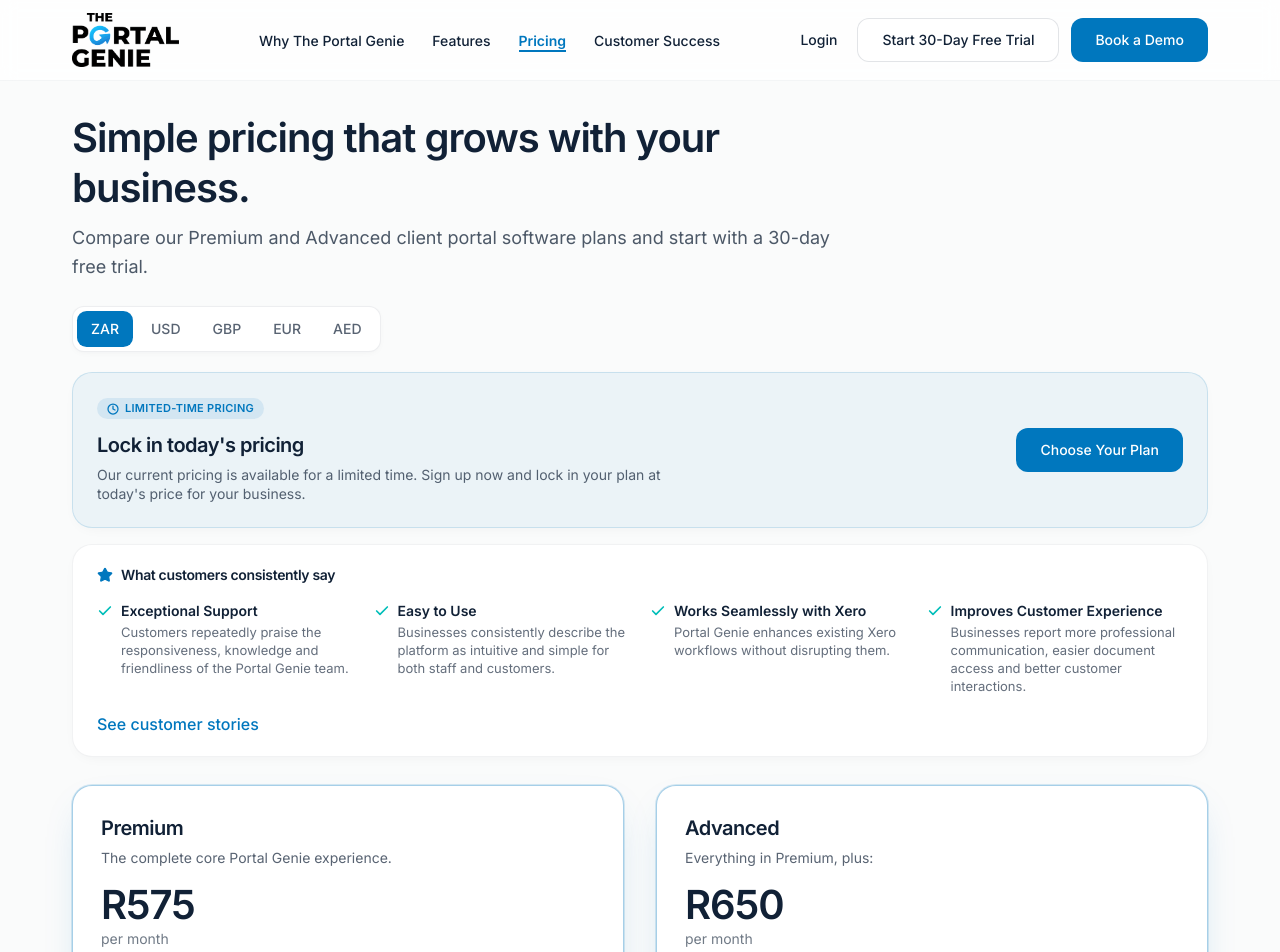
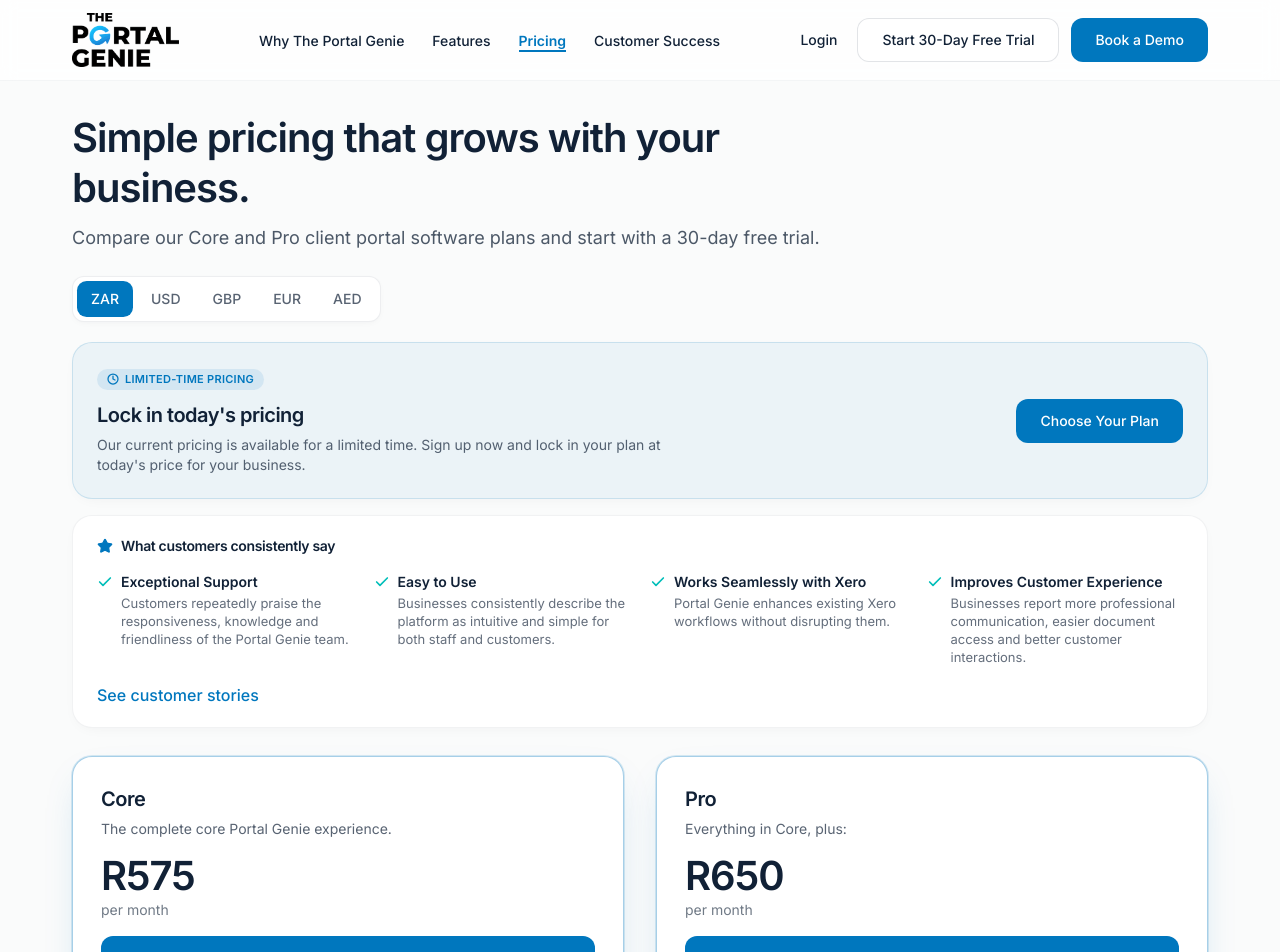
Before and after one commit to ThePortalGenie/portal-genie-site, a Next.js app: page /pricing in a window 1280 px wide. Shown: the top 952 px of the page. Built offline with nearby package versions, Linux system fonts and the light colour scheme.

Commit message:
Pricing table update

```diff
--- a/components/pricing/PricingCompareTable.tsx
+++ b/components/pricing/PricingCompareTable.tsx
@@ -211,7 +211,7 @@
         <div className="mt-10 hidden overflow-x-auto rounded-card border border-muted/20 bg-surface md:block">
           <table className="w-full min-w-[36rem] table-fixed border-collapse text-left text-sm">
             <caption className="sr-only">
-              Feature comparison across Premium and Advanced plans
+              Feature comparison across Core and Pro plans
             </caption>
             <colgroup>
               <col className="w-[50%]" />
--- a/components/xerocon/XeroconPricing.tsx
+++ b/components/xerocon/XeroconPricing.tsx
@@ -22,7 +22,7 @@
   | (typeof xeroconCampaign.pricing)["advanced"];
 
 function planNameFromXeroconPlan(plan: XeroconPlan): "premium" | "advanced" {
-  return plan.name === "Advanced" ? "advanced" : "premium";
+  return plan.name === "Pro" ? "advanced" : "premium";
 }
 
 function PlanCard({ plan }: { plan: XeroconPlan }) {
--- a/config/xerocon.ts
+++ b/config/xerocon.ts
@@ -26,7 +26,7 @@
   pricing: {
     currencyNote: "Prices shown in USD. Contact us for other currencies.",
     premium: {
-      name: "Premium",
+      name: "Core",
       description: "The complete core Portal Genie experience.",
       /** Base monthly promotional price — null until confirmed */
       monthlyPrice: null as number | null,
@@ -41,13 +41,13 @@
       ],
     },
     advanced: {
-      name: "Advanced",
-      description: "Everything in Premium, plus branding and automation.",
+      name: "Pro",
+      description: "Everything in Core, plus branding and automation.",
       monthlyPrice: null as number | null,
       includedUsers: 7,
       additionalUserPrice: null as number | null,
       features: [
-        "Everything in Premium",
+        "Everything in Core",
         "Your own portal web address",
         "Send emails from your own domain",
         "Schedule email campaigns",
--- a/content/knowledge/articles/customer-portal/what-customers-can-access.md
+++ b/content/knowledge/articles/customer-portal/what-customers-can-access.md
@@ -29,5 +29,5 @@
 ## Explore further
 
 - [Features](/features) — full capability overview
-- [Pricing](/pricing) — compare Premium and Advanced plans
+- [Pricing](/pricing) — compare Core and Pro plans
 - [Book a Demo](/book-a-demo) — see the platform in action
--- a/content/knowledge/articles/getting-started/30-day-free-trial.md
+++ b/content/knowledge/articles/getting-started/30-day-free-trial.md
@@ -1,22 +1,22 @@
 # How does the 30-day free trial work?
 
-The Portal Genie offers a **30-day free trial** on both **Premium** and **Advanced** plans so you can explore the platform before subscribing.
+The Portal Genie offers a **30-day free trial** on both **Core** and **Pro** plans so you can explore the platform before subscribing.
 
 ## Which plans include a trial?
 
-**Premium** and **Advanced** both include a 30-day free trial.
+**Core** and **Pro** both include a 30-day free trial.
 
 Compare what is included in each plan on the [Pricing](/pricing) page.
 
 ## Getting started
 
-You can start a 30-day free trial on Premium or Advanced and begin setting up your customer portal from the plan options on the [Pricing](/pricing#plans) page.
+You can start a 30-day free trial on Core or Pro and begin setting up your customer portal from the plan options on the [Pricing](/pricing#plans) page.
 
 For current plan pricing in your currency, always refer to the live [Pricing](/pricing) page — prices are not listed here.
 
 ## Changing plans later
 
-You can move between Premium and Advanced as your business needs change. Use the plan comparison on the Pricing page to see what is included at each tier.
+You can move between Core and Pro as your business needs change. Use the plan comparison on the Pricing page to see what is included at each tier.
 
 ## Questions before you start?
 
--- a/content/knowledge/articles/getting-started/what-is-the-portal-genie.md
+++ b/content/knowledge/articles/getting-started/what-is-the-portal-genie.md
@@ -32,4 +32,4 @@
 ## Learn more
 
 - [Why The Portal Genie](/why-the-portal-genie) — the benefits of client portal software
-- [Pricing](/pricing) — compare Premium and Advanced plans
+- [Pricing](/pricing) — compare Core and Pro plans
--- a/content/knowledge/registry.ts
+++ b/content/knowledge/registry.ts
@@ -62,11 +62,11 @@
     slug: "getting-started/30-day-free-trial",
     title: "How does the 30-day free trial work?",
     description:
-      "Understand how to start a 30-day free trial on Premium or Advanced plans and where to compare plan options.",
+      "Understand how to start a 30-day free trial on Core or Pro plans and where to compare plan options.",
     category: "getting-started",
     summary:
-      "Premium and Advanced both include a 30-day free trial so you can explore the platform before subscribing. Compare plans and start from the Pricing page.",
-    keywords: ["free trial", "pricing", "premium", "advanced", "getting started"],
+      "Core and Pro both include a 30-day free trial so you can explore the platform before subscribing. Compare plans and start from the Pricing page.",
+    keywords: ["free trial", "pricing", "core", "pro", "getting started"],
     relatedArticles: ["what-is-the-portal-genie", "what-customers-can-access"],
     relatedPages: [
       links.pricing,
--- a/content/pricing.ts
+++ b/content/pricing.ts
@@ -290,7 +290,7 @@
 export const pricingPlans: PricingPlan[] = [
   {
     id: "premium",
-    name: "Premium",
+    name: "Core",
     description: "The complete core Portal Genie experience.",
     featured: true,
     includedUsers: 2,
@@ -316,8 +316,8 @@
   },
   {
     id: "advanced",
-    name: "Advanced",
-    description: "Everything in Premium, plus:",
+    name: "Pro",
+    description: "Everything in Core, plus:",
     includedUsers: 2,
     prices: {
       ZAR: 650,
@@ -430,7 +430,7 @@
   additionalEmailsLabel: "Additional Emails",
   additionalStoragePeriod: "per GB per month",
   premiumNotIncluded: "Not included",
-  premiumEmailNote: "Available with Advanced",
+  premiumEmailNote: "Available with Pro",
   storageIncludedSuffix: "included",
   emailIncludedSuffix: "emails included per month",
   emailBundleAdditionalSuffix: "additional emails",
@@ -441,17 +441,17 @@
   metadata: {
     title: "Pricing",
     description:
-      "Compare Premium and Advanced client portal software plans from The Portal Genie, with monthly pricing in ZAR, USD, GBP, EUR and AED and a 30-day free trial.",
+      "Compare Core and Pro client portal software plans from The Portal Genie, with monthly pricing in ZAR, USD, GBP, EUR and AED and a 30-day free trial.",
     openGraph: {
       title: "Client Portal Software Pricing | The Portal Genie",
       description:
-        "Compare Premium and Advanced client portal software plans from The Portal Genie, with monthly pricing in ZAR, USD, GBP, EUR and AED and a 30-day free trial.",
+        "Compare Core and Pro client portal software plans from The Portal Genie, with monthly pricing in ZAR, USD, GBP, EUR and AED and a 30-day free trial.",
     },
   },
   hero: {
     headline: "Simple pricing that grows with your business.",
     description:
-      "Compare our Premium and Advanced client portal software plans and start with a 30-day free trial.",
+      "Compare our Core and Pro client portal software plans and start with a 30-day free trial.",
     illustration: {
       src: "/images/assets/images/why-portal-genie-hero-three.png",
       description:
@@ -469,7 +469,7 @@
   },
   compare: {
     headline: "Compare plans",
-    description: "See everything included across Premium and Advanced.",
+    description: "See everything included across Core and Pro.",
     relatedLink: {
       label: "See all features",
       href: links.features,
@@ -486,17 +486,17 @@
       {
         question: "Is there a free trial?",
         answer:
-          "Yes. Premium and Advanced both include a 30-day free trial so you can explore the platform before subscribing.",
+          "Yes. Core and Pro both include a 30-day free trial so you can explore the platform before subscribing.",
       },
       {
         question: "Can I change plans later?",
         answer:
-          "Yes. You can move between Premium and Advanced as your business needs change. Compare the plans above to see what is included at each tier.",
+          "Yes. You can move between Core and Pro as your business needs change. Compare the plans above to see what is included at each tier.",
       },
       {
         question: "Can I use my own branding?",
         answer:
-          "Yes. Premium includes your own logo, brand colours and a customised client portal. Advanced adds your own portal web address, email domain and the option to remove Portal Genie branding.",
+          "Yes. Core includes your own logo, brand colours and a customised client portal. Pro adds your own portal web address, email domain and the option to remove Portal Genie branding.",
       },
       {
         question: "Is Portal Genie secure?",
@@ -506,14 +506,14 @@
       {
         question: "How quickly can I get started?",
         answer:
-          "You can start a 30-day free trial on Premium or Advanced and begin setting up your customer portal immediately.",
+          "You can start a 30-day free trial on Core or Pro and begin setting up your customer portal immediately.",
       },
     ],
   },
   finalCta: {
     headline: "Ready to create a better customer experience?",
     description:
-      "Book a demo to explore the platform, or start a 30-day free trial with Premium or Advanced.",
+      "Book a demo to explore the platform, or start a 30-day free trial with Core or Pro.",
     primaryCta: {
       label: buttons.start30DaysFree,
       href: links.pricingPlans,
--- a/content/xerocon.ts
+++ b/content/xerocon.ts
@@ -102,7 +102,7 @@
     eyebrow: "Exclusive offer",
     headline: "Exclusive Xerocon Pricing",
     description:
-      "Special pricing available for Xerocon attendees. Choose Premium or Advanced and claim your offer.",
+      "Special pricing available for Xerocon attendees. Choose Core or Pro and claim your offer.",
     pricePendingLabel: "Special Xerocon pricing",
     pricePendingNote: "Claim the offer to lock in your promotional rate.",
     perMonth: "per month",
```
